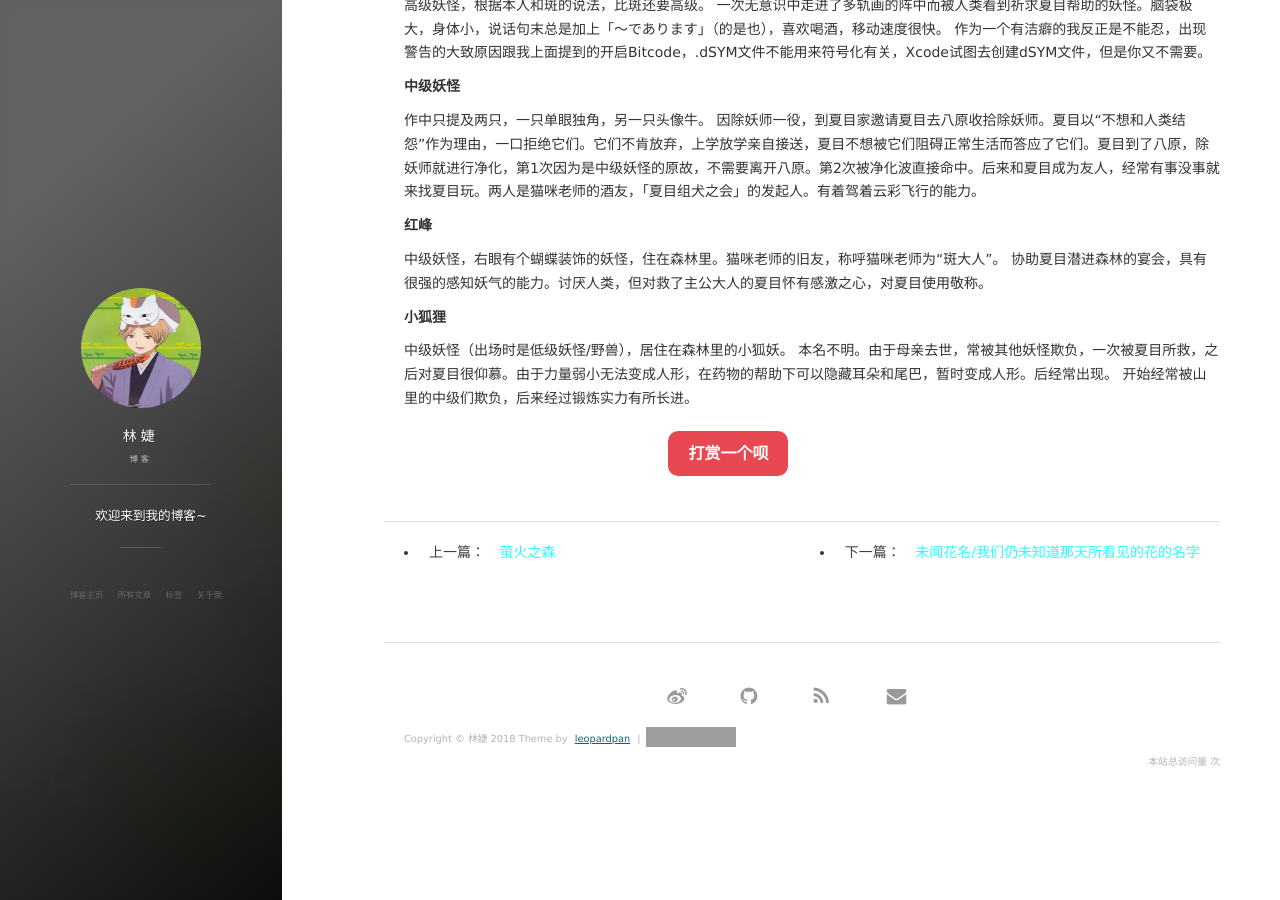
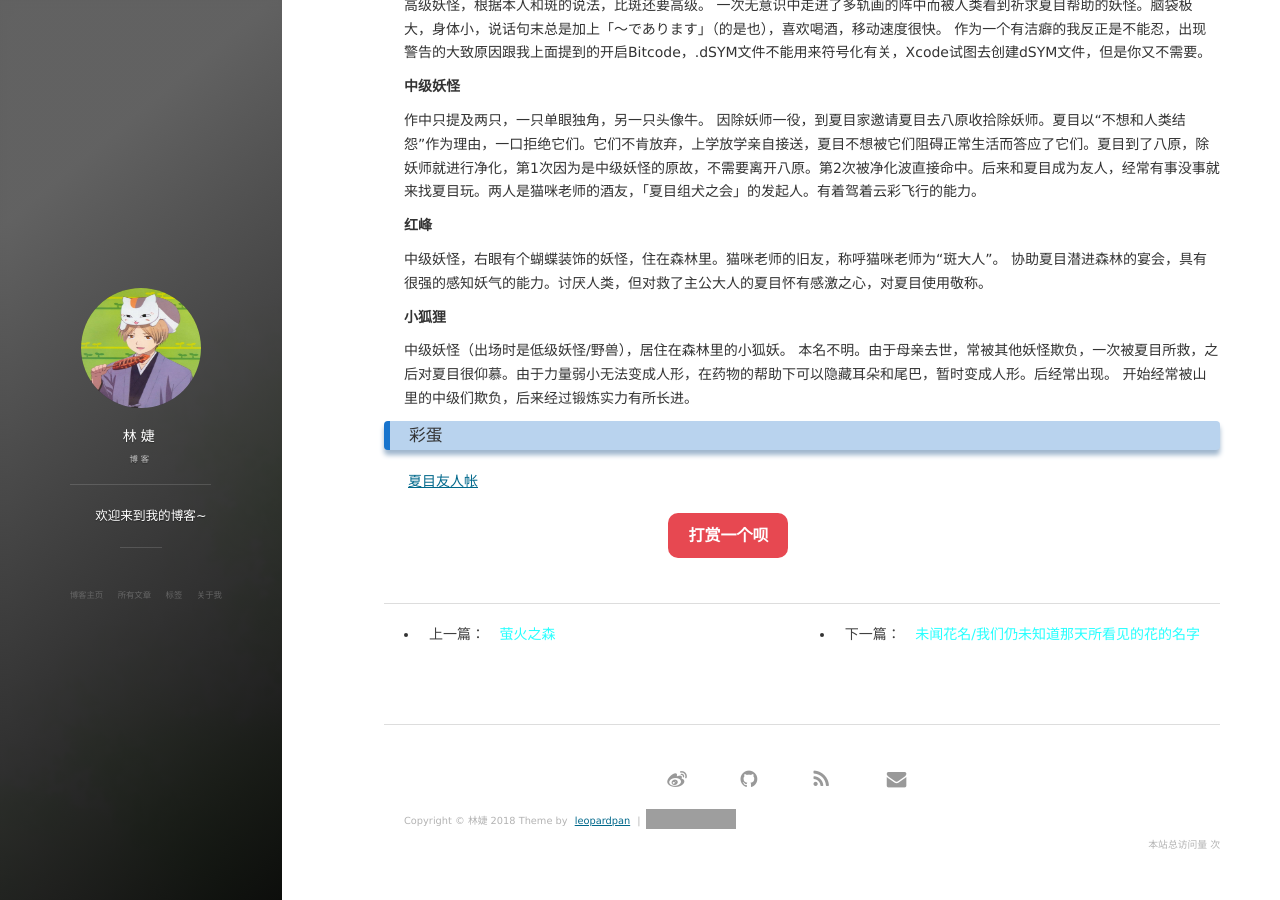
Before and after one commit to ywhlqm/L55J.github.io, a Jekyll site: the page built from _posts/2018-06-21-夏目友人帐.md, in a window 1280 px wide and 900 px high, scrolled down 2599 px. Built offline with Jekyll 4.4.1, drawn with Linux system fonts in a browser that asks for light colours; nearby versions of some CDN libraries; comment, search, counter and statistics services are not loaded; grey boxes are pictures that could not be loaded.

Commit message:
Update 2018-06-21-夏目友人帐.md

```diff
--- a/_posts/2018-06-21-夏目友人帐.md
+++ b/_posts/2018-06-21-夏目友人帐.md
@@ -102,3 +102,7 @@
 中级妖怪（出场时是低级妖怪/野兽），居住在森林里的小狐妖。
 本名不明。由于母亲去世，常被其他妖怪欺负，一次被夏目所救，之后对夏目很仰慕。由于力量弱小无法变成人形，在药物的帮助下可以隐藏耳朵和尾巴，暂时变成人形。后经常出现。
 开始经常被山里的中级们欺负，后来经过锻炼实力有所长进。
+
+### 彩蛋
+
+[夏目友人帐](https://www.mgtv.com/b/314036/3896806.html?cxid=90f0zbamf/)
```
